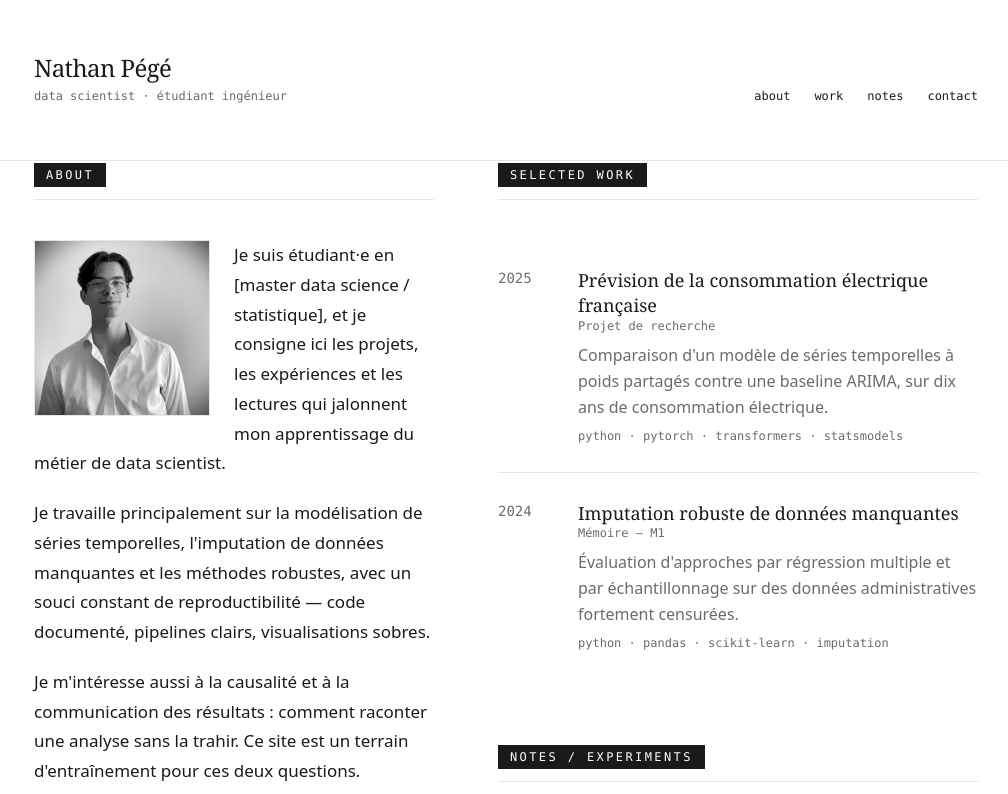
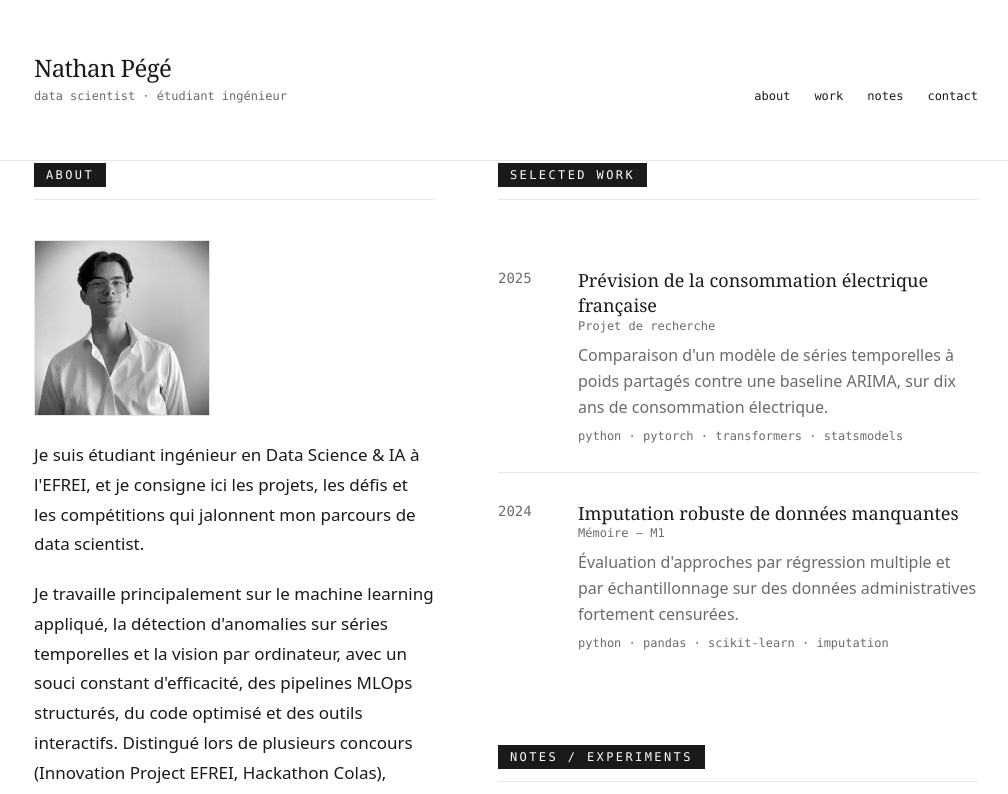
Before and after one commit to nathp94/portfolio, a Next.js app: page / in a window 1280 px wide. Shown: the top 794 px of the page, without its empty margins (134-1142 px from the left). Built offline with nearby package versions, Linux system fonts and the light colour scheme.

Commit message:
About : photo au-dessus du texte + nouveau texte de présentation

```diff
--- a/components/about.tsx
+++ b/components/about.tsx
@@ -5,32 +5,38 @@ import { Section } from "@/components/section";
 export function About() {
   return (
     <Section id="about" label="about">
+      <div className="flex flex-col gap-6">
         {site.photo ? (
           <img
             src={url(site.photo)}
             alt={`Portrait de ${site.name}`}
-          className="float-left mb-4 mr-6 aspect-square w-[11rem] border border-hairline object-cover grayscale"
+            className="aspect-square w-[11rem] border border-hairline object-cover grayscale"
           />
         ) : null}
         <div className="prose">
           <p>
-            Je suis étudiant·e en [master data science / statistique], et je
-            consigne ici les projets, les expériences et les lectures qui
-            jalonnent mon apprentissage du métier de data scientist.
+            Je suis étudiant ingénieur en Data Science & IA à l'EFREI, et je
+            consigne ici les projets, les défis et les compétitions qui
+            jalonnent mon parcours de data scientist.
           </p>
           <p>
-            Je travaille principalement sur la modélisation de séries
-            temporelles, l'imputation de données manquantes et les méthodes
-            robustes, avec un souci constant de reproductibilité — code
-            documenté, pipelines clairs, visualisations sobres.
+            Je travaille principalement sur le machine learning appliqué, la
+            détection d'anomalies sur séries temporelles et la vision par
+            ordinateur, avec un souci constant d'efficacité, des pipelines
+            MLOps structurés, du code optimisé et des outils interactifs.
+            Distingué lors de plusieurs concours (Innovation Project EFREI,
+            Hackathon Colas), j'aime concevoir des modèles performants capables
+            de répondre à des problématiques concrètes.
           </p>
           <p>
-            Je m'intéresse aussi à la causalité et à la communication des
-            résultats : comment raconter une analyse sans la trahir. Ce site
-            est un terrain d'entraînement pour ces deux questions.
+            Je m'intéresse aussi à la mise en production et à la valorisation
+            des données : comment transformer des données complexes en
+            solutions fiables et explicables. Ce site est une vitrine de mes
+            travaux et de mes expérimentations.
           </p>
         </div>
-      <p className="mt-10 clear-left font-mono text-xs text-muted">
+      </div>
+      <p className="mt-10 font-mono text-xs text-muted">
         {site.location} · {site.domain} · {site.availability}
       </p>
     </Section>
```
Lines whose indentation alone changed are shown as unchanged.
